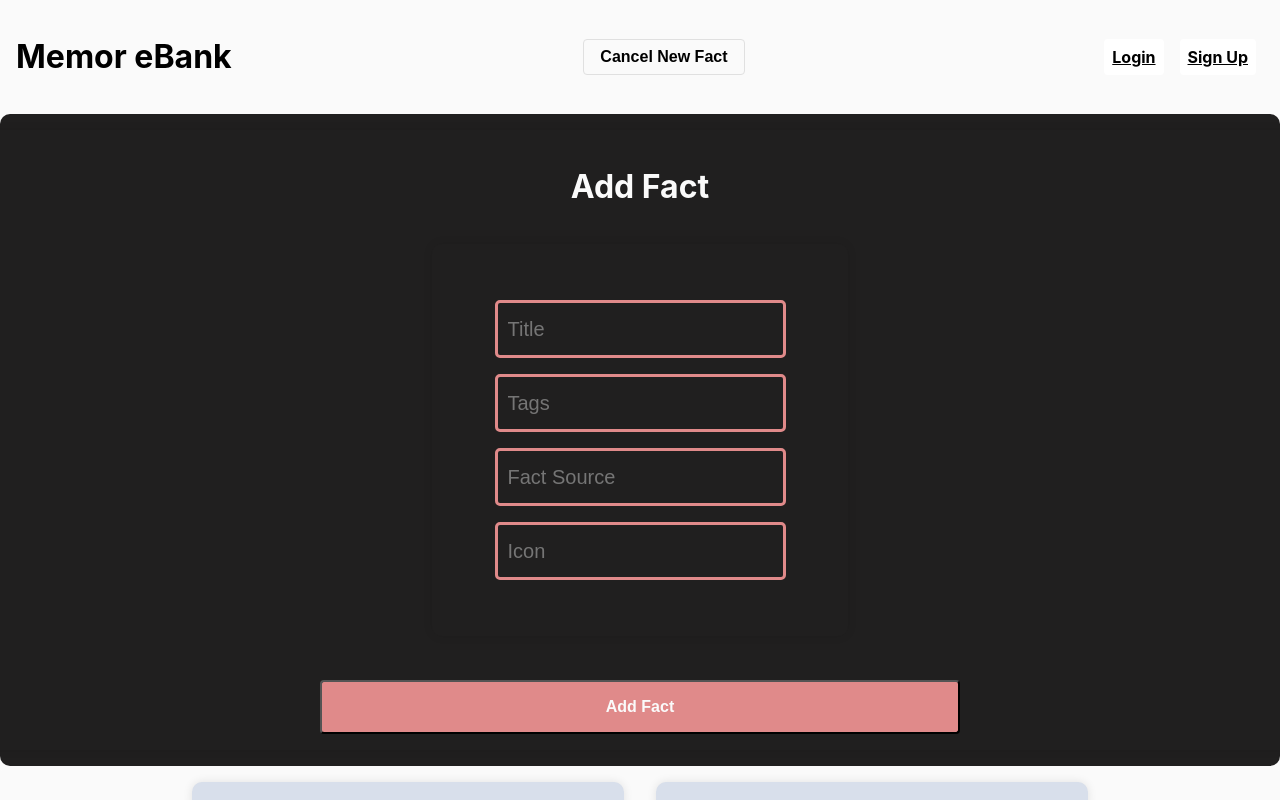
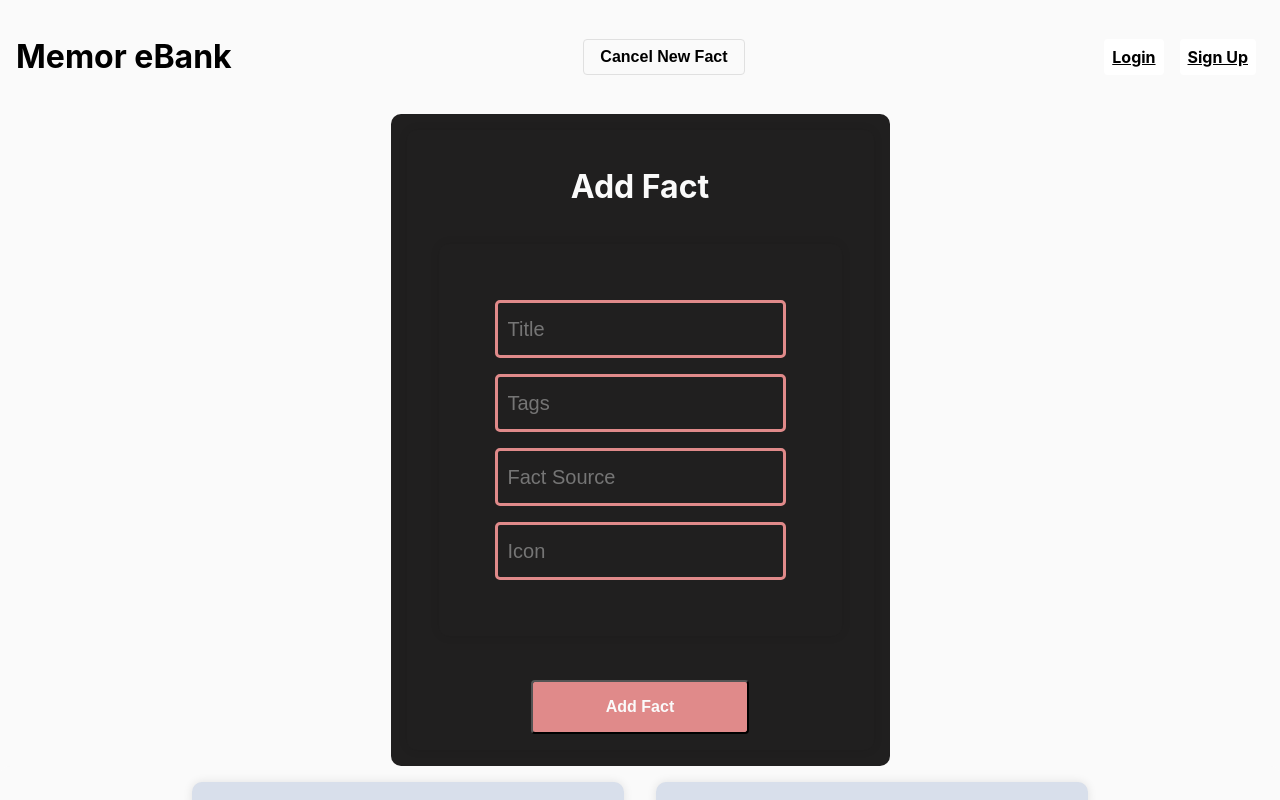
Before and after one commit to jallend1/memorebank, a React (Create React App) app: page / in a window 1280 px wide. Both pictures are taken after a click on the button "Create New Fact". Shown: the top 800 px of the page. Built offline with nearby package versions, Linux system fonts and the light colour scheme.

Commit message:
Applies additional styling to add fact modal

```diff
--- a/src/index.css
+++ b/src/index.css
@@ -132,7 +132,8 @@ code {
   flex-direction: column;
   align-items: center;
   justify-content: center;
-  width: 100%;
+  margin: auto;
+  max-width: 800px;
   height: 100%;
   background-color: #201f1f;
   color: rgb(250, 250, 250);
@@ -144,8 +145,6 @@ code {
   flex-direction: column;
   align-items: center;
   justify-content: center;
-  width: 100%;
-  height: 100%;
   border-radius: 10px;
   box-shadow: 0px 0px 10px rgba(0, 0, 0, 0.1);
   margin: 1rem;
@@ -157,7 +156,7 @@ code {
   flex-direction: column;
   align-items: center;
   justify-content: center;
-  width: 30%;
+  /* width: 30%; */
   height: 100%;
   border-radius: 10px;
   box-shadow: 0px 0px 10px rgba(0, 0, 0, 0.1);
```
